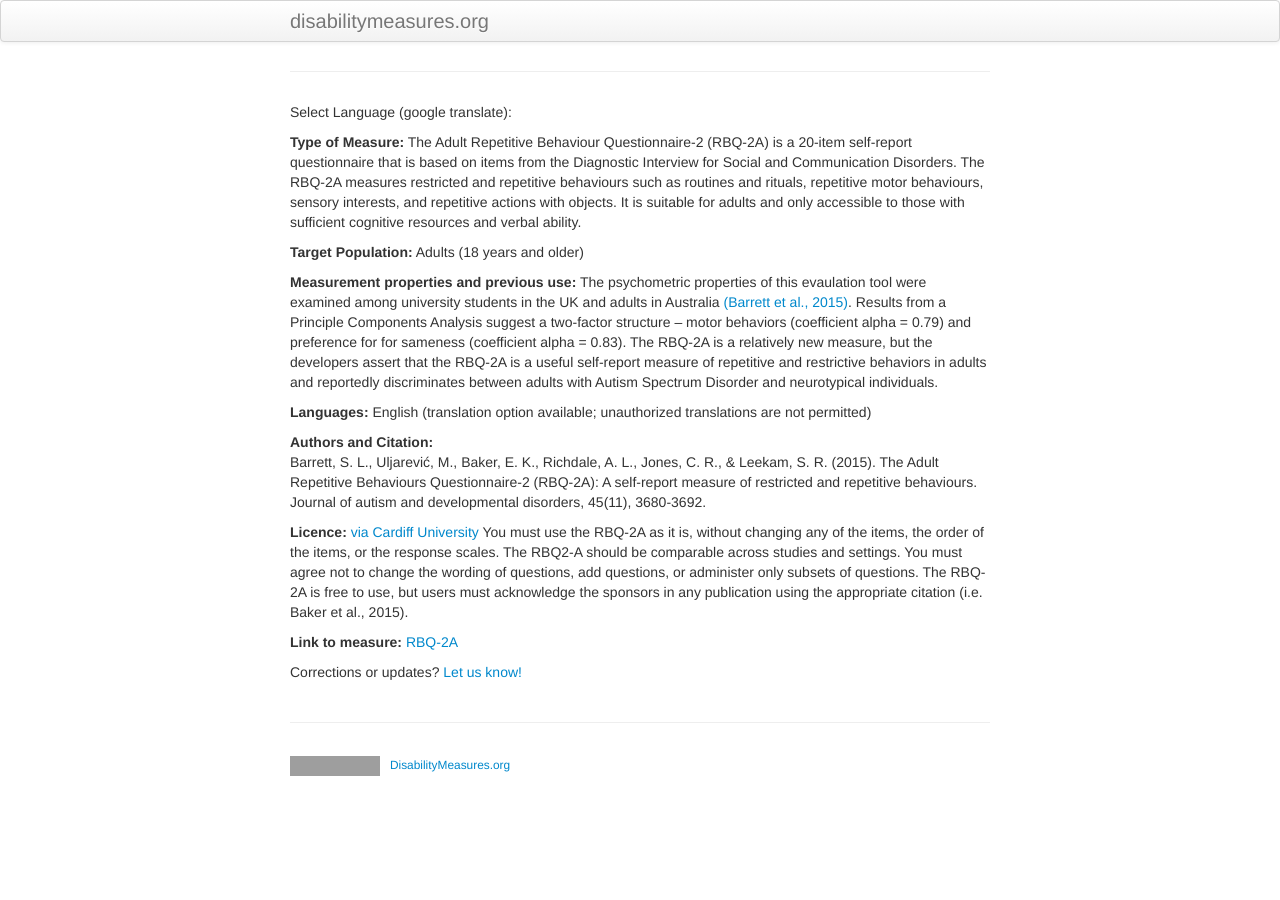
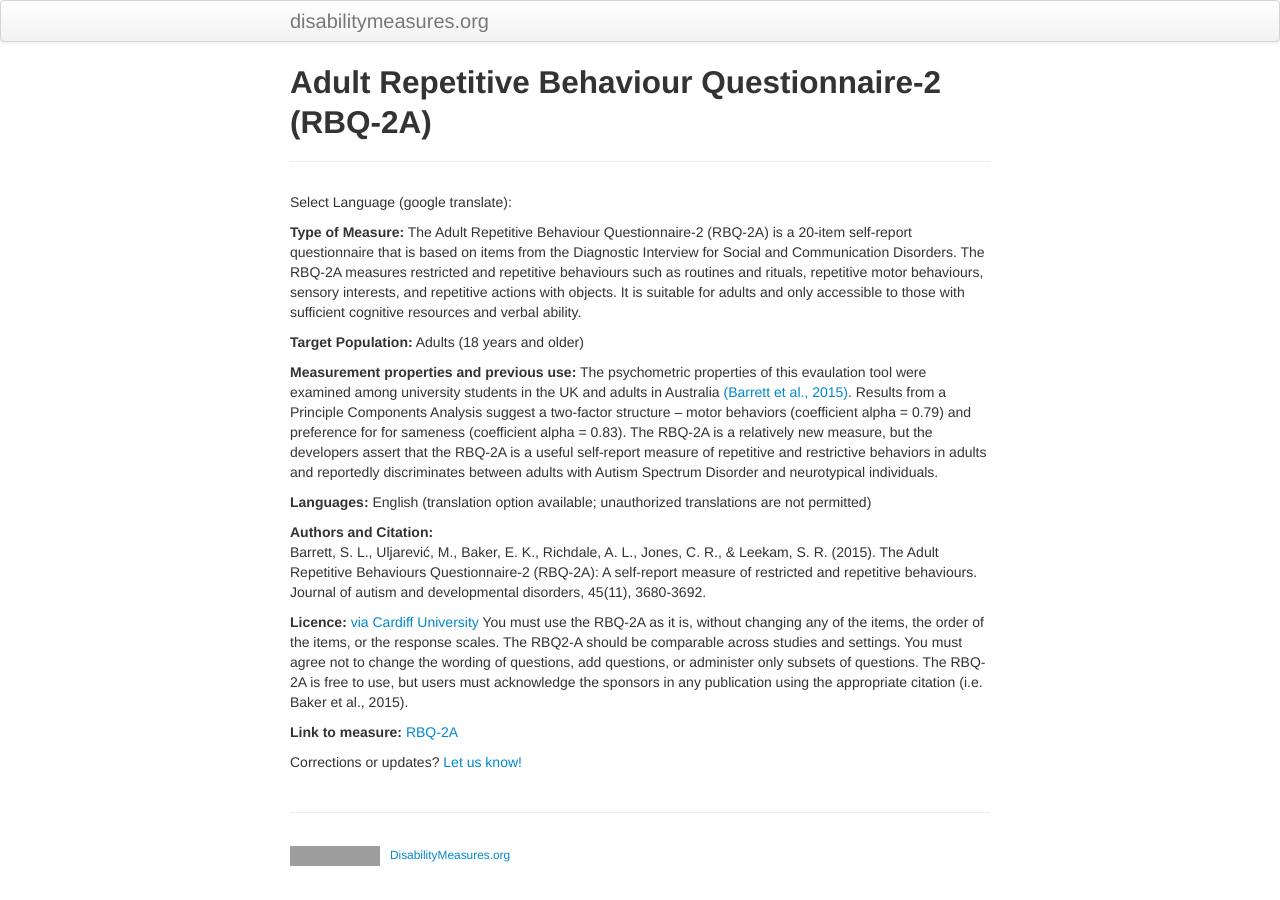
Before and after one commit to mjmaenner/disabilitymeasures, a Jekyll site: the page built from RBQ-2A/index.md, in a window 1280 px wide. Built offline with Jekyll 4.4.1, drawn with Linux system fonts in a browser that asks for light colours; grey boxes are pictures that could not be loaded.

Commit message:
added title

```diff
--- a/RBQ-2A/index.md
+++ b/RBQ-2A/index.md
@@ -1,6 +1,6 @@
 ---
 layout: page
-title:
+title: Adult Repetitive Behaviour Questionnaire-2 (RBQ-2A)
 description:
 tags: measures
 ---
```
